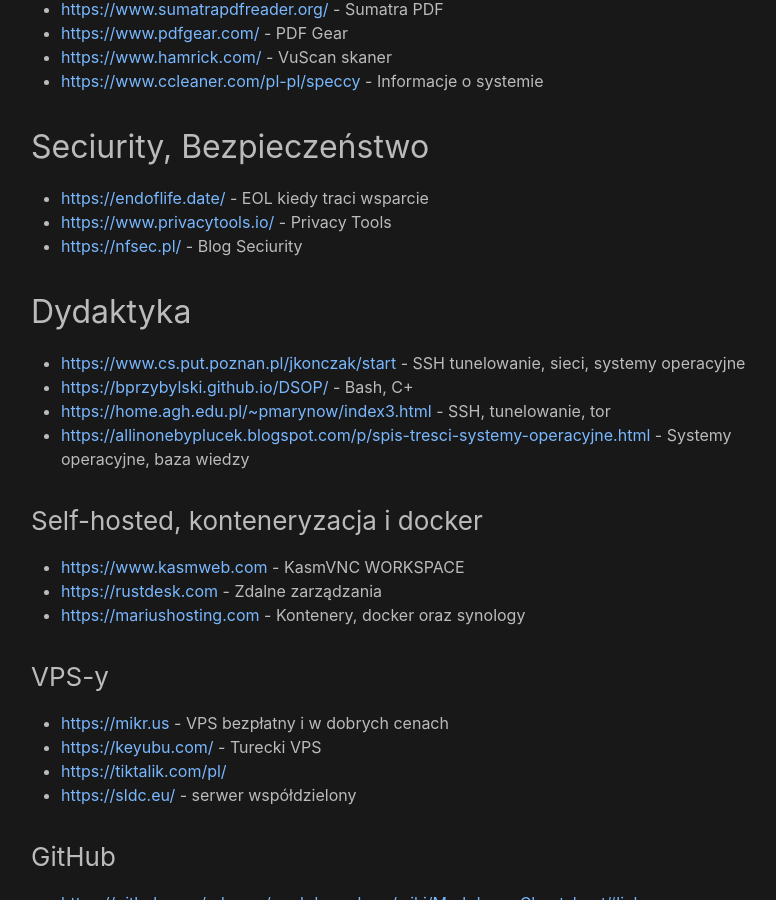
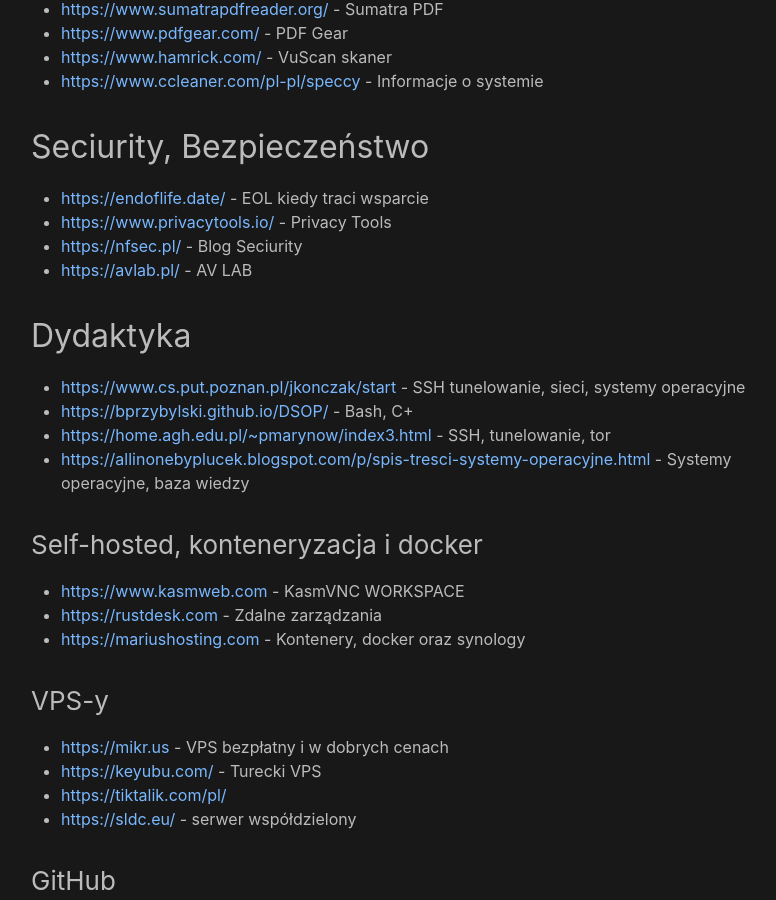
Before and after one commit to michalmarkus/michalmarkus.github.io, a Jekyll site: the page built from bash.md, in a window 1280 px wide and 900 px high, scrolled down 566 px. Shown: the whole window, without its empty margins (239-1015 px from the left). Built offline with Jekyll 4.4.1, drawn with Linux system fonts in a browser that asks for light colours.

Commit message:
Update bash.md

```diff
--- a/bash.md
+++ b/bash.md
@@ -22,6 +22,7 @@ permalink: /Linki/
 - <https://endoflife.date/> - EOL kiedy traci wsparcie
 - <https://www.privacytools.io/> - Privacy Tools
 - <https://nfsec.pl/> - Blog Seciurity
+- <https://avlab.pl/> - AV LAB
 
 ## Dydaktyka
 - <https://www.cs.put.poznan.pl/jkonczak/start> - SSH tunelowanie, sieci, systemy operacyjne
```
